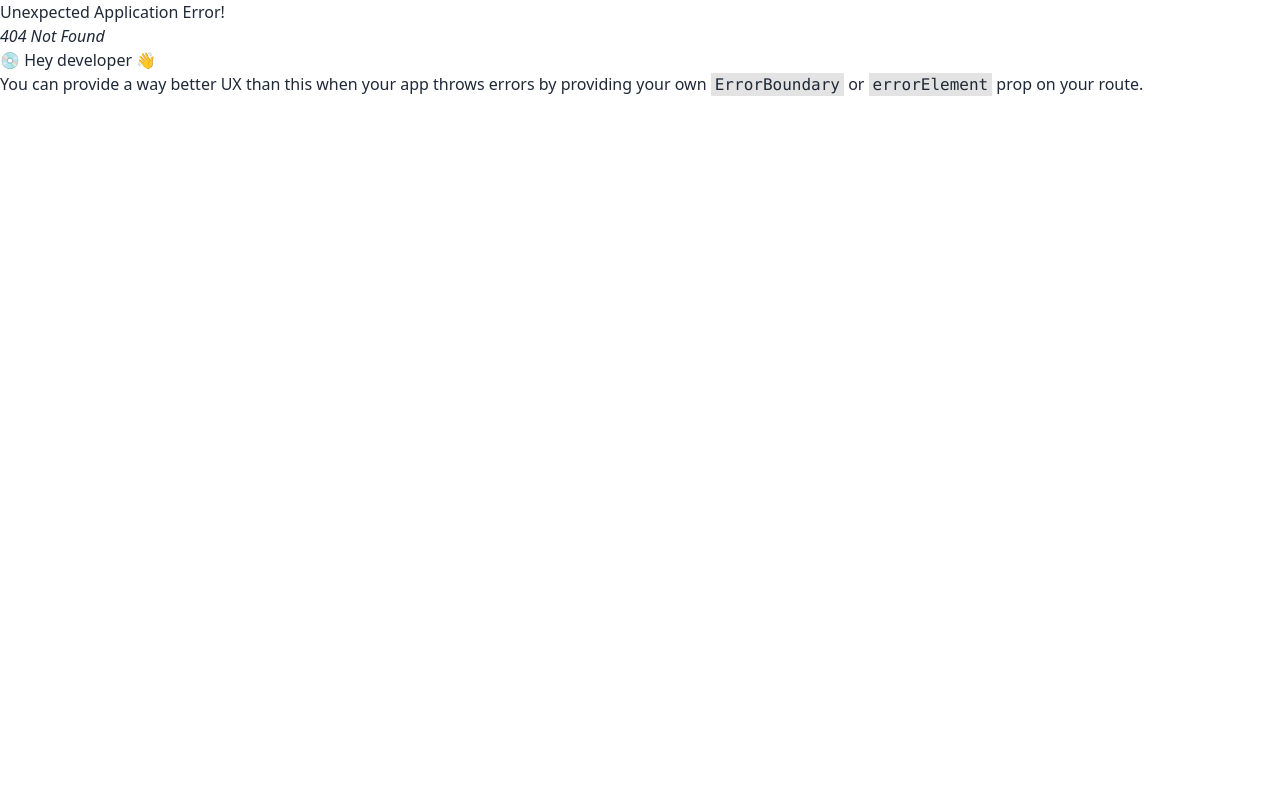
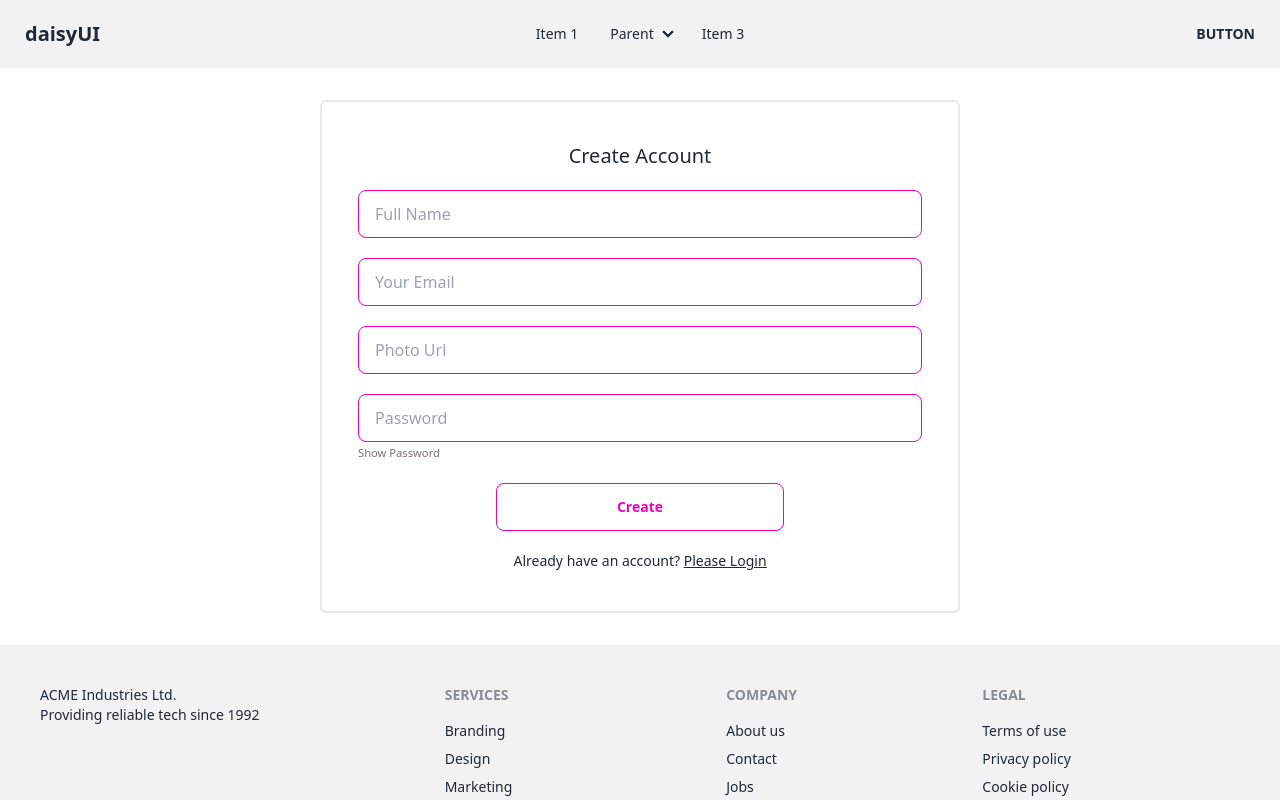
Before and after one commit to BackDevBin/toy-market-client, a React (Vite) app: page /register in a window 1280 px wide. Before the commit this address had no page. Shown: the top 800 px of the page. Built offline with nearby package versions, Linux system fonts and the light colour scheme.

Commit message:
Register Page Design part Done

```diff
--- a/src/component/Pages/Login/Login.jsx
+++ b/src/component/Pages/Login/Login.jsx
@@ -28,7 +28,7 @@ const Login = () => {
                     </div>
                     <div className='text-sm '>
                         <span>New Customer?</span>
-                        <span className="underline"> <Link>Create Account</Link></span>
+                        <span className="underline"> <Link to='/register'>Create Account</Link></span>
                     </div>
                 </div>
             </div>
--- a/src/component/Pages/Register/Register.jsx
+++ b/src/component/Pages/Register/Register.jsx
@@ -0,0 +1,38 @@
+import React, { useState } from 'react';
+import { FaGoogle } from 'react-icons/fa';
+import { Link } from 'react-router-dom';
+
+const Register = () => {
+    const [show, setShow] = useState(false);
+    return (
+        <div className='w-full'>
+
+            <div className='mx-auto my-8 py-10 px-9 w-1/2 text-center space-y-5 border-2 rounded-md '>
+                <h3 className='text-xl'>Create Account</h3>
+                <div className='space-y-5'>
+                    <input type="text" placeholder="Full Name" name='name' className="input input-bordered input-secondary block w-full  " />
+                    <input type="email" placeholder="Your Email" name='email' className="input input-bordered input-secondary block w-full  " />
+                    <input type="text" placeholder="Photo Url" name='image' className="input input-bordered input-secondary block w-full  " />
+                    <div>
+                        <input type={show ? "text" : "password"} placeholder="Password" name='password' className="input input-bordered input-secondary block w-full " />
+                        <p onClick={() => setShow(!show)} className='text-start text-sm text-stone-500'><small>
+                            {
+                                show ? <span className="link link-hover">Hide Password</span> : <span className="link link-hover">Show Password</span>
+                            }
+                        </small></p>
+
+                    </div>
+                    <div className='flex mx-auto space-x-3 md:w-72'>
+                        <button className="btn btn-outline btn-secondary w-full normal-case">Create</button>
+                    </div>
+                    <div className='text-sm '>
+                        <span>Already have an account? </span>
+                        <span className="underline"> <Link to='/login'>Please Login</Link></span>
+                    </div>
+                </div>
+            </div>
+        </div>
+    );
+};
+
+export default Register;
```
Also changed, not shown: src/main.jsx (+6 -1 lines).
